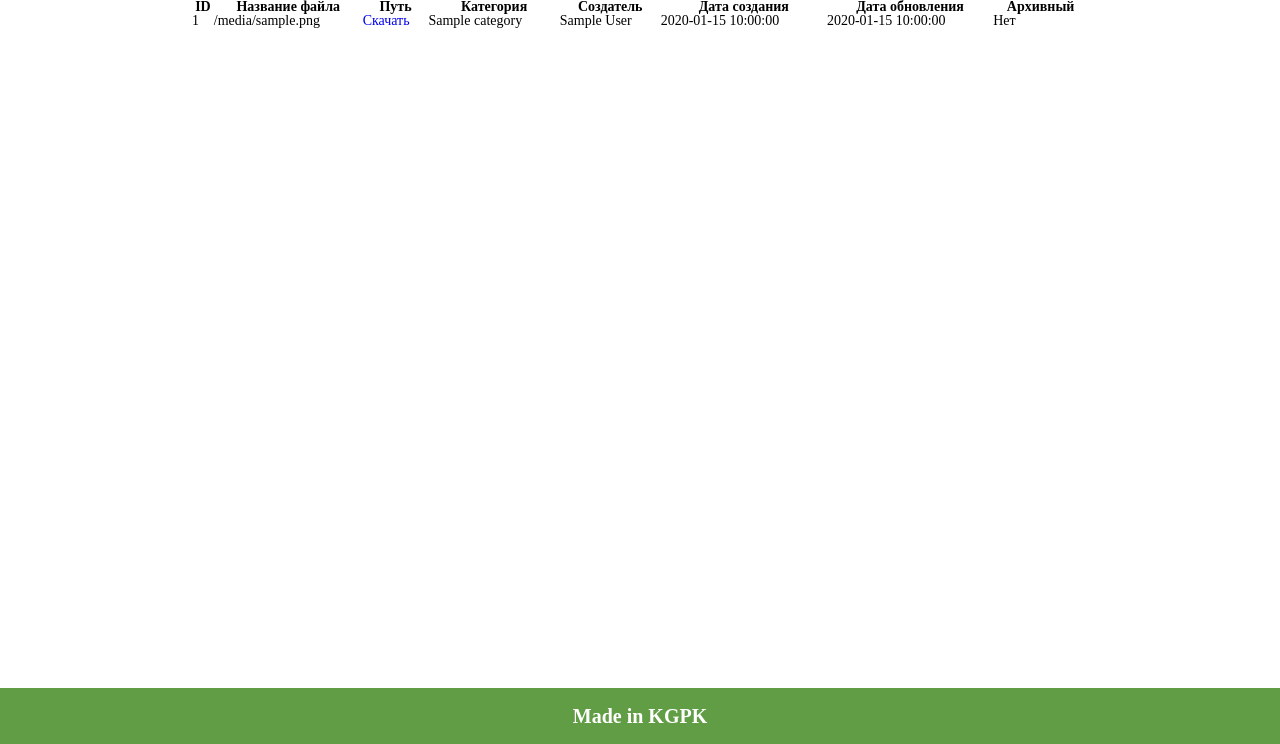
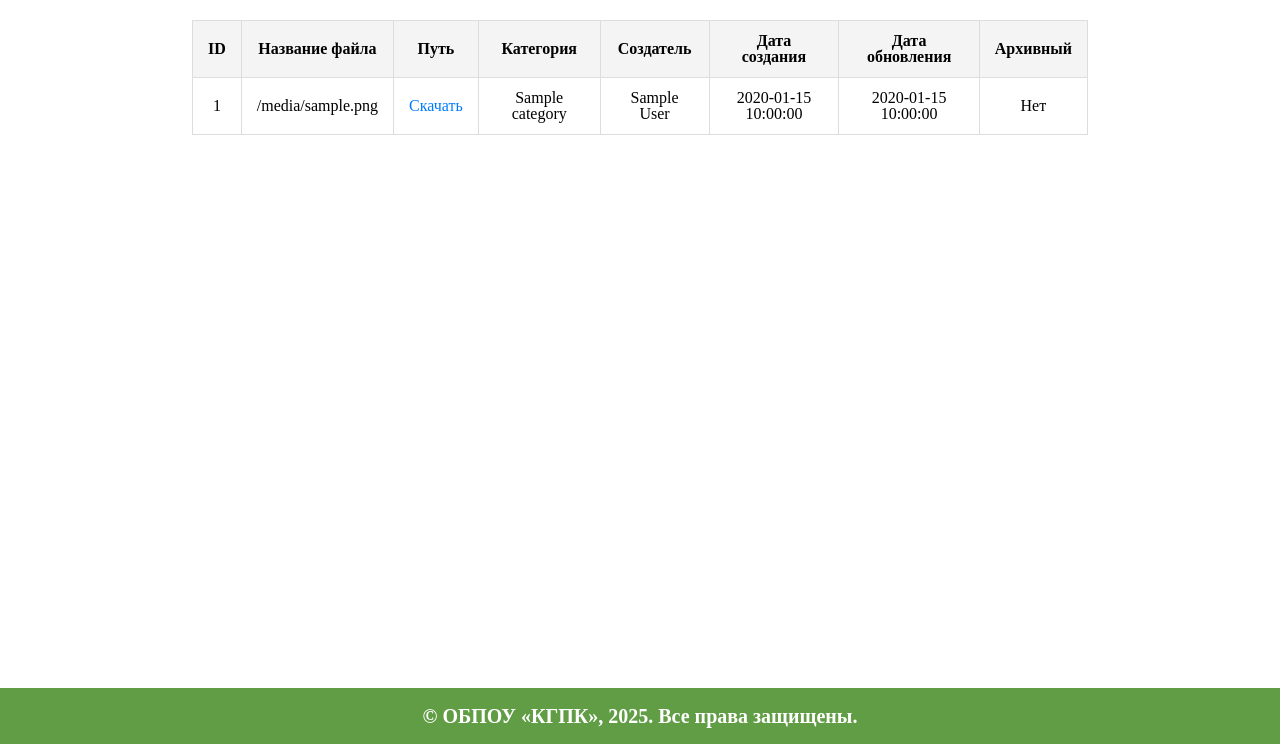
Before and after one commit to PolinaScrbbs/Military-Registration, a Python web app: template app/templates/documents.html in a window 1280 px wide. Shown: the part 56-800 px from the top of the page. Run offline with Jinja, Linux system fonts and the light colour scheme; the template is opened without the code that fills it: most values are stand-ins (such as "Sample title", 1, 10 or a date in 2020).

Commit message:
Other Documents & Styles

```diff
--- /dev/null
+++ b/app/static/css/base.css
@@ -0,0 +1,7 @@
+@import '__navbar.css';
+@import "__footer.css";
+
+.content{
+    height: 86vh;
+    padding: 2.5vh 15vw;
+}
--- /dev/null
+++ b/app/static/css/documents.css
@@ -0,0 +1,29 @@
+@import 'base.css';
+
+.document-table {
+        border-collapse: collapse;
+        font-size: 16px;
+        text-align: center;
+    }
+    .document-table th, .document-table td {
+        padding: 12px 15px;
+        border: 1px solid #ddd;
+        text-align: center;
+    }
+    .document-table th {
+        background-color: #f4f4f4;
+        font-weight: bold;
+    }
+    .document-table tr:nth-child(even) {
+        background-color: #f9f9f9;
+    }
+    .document-table tr:hover {
+        background-color: #f1f1f1;
+    }
+    .download-link {
+        color: #007BFF;
+        text-decoration: none;
+    }
+    .download-link:hover {
+        text-decoration: underline;
+    }
--- a/app/static/css/index.css
+++ b/app/static/css/index.css
@@ -1,9 +1,44 @@
-@import 'null.css';
-@import '__navbar.css';
-@import "__footer.css";
-@import "__folders.css";
+@import 'base.css';
 
-.content{
-    height: 86vh;
-    padding: 0 15vw;
+.folders__container{
+    width: 100%;
+    height: 100%;
+    padding: 10vh 5vw 5vh 5vw;
 }
+
+.folders__line{
+    width: 100%;
+    display: flex;
+    flex-wrap: wrap;
+    align-items: center;
+    justify-content: space-between;
+    gap: 5vh;
+}
+
+.folder__container {
+    display: flex;
+    flex-direction: column;
+    position: relative;
+}
+
+.folder__icon {
+    width: 170px;
+    height: 150px;
+    background-size: cover;
+    background-position: center;
+    background-repeat: no-repeat;
+    position: relative;
+    display: flex;
+    justify-content: center;
+    align-items: center;
+}
+
+.folder__title {
+    width: 82%;
+    font-size: 18px;
+    padding: 2.3vh 0.9vw 0 0;
+    color: #000000;
+    margin: 0;
+    text-align: center;
+    position: absolute;
+}
--- a/app/templates/base.html
+++ b/app/templates/base.html
@@ -4,19 +4,20 @@
 	<meta charset="UTF-8">
 	<meta name="viewport" content="width=device-width, initial-scale=1.0">
 	<title>{{ title }}</title>
-	<link rel="stylesheet" href="{{ url_for('static', filename='css/index.css') }}">
+	{% block styles %} {% endblock styles %}
+	<link rel="stylesheet" href="{{ url_for('static', filename='css/null.css') }}">
 </head>
 <body>
 	<div class="navbar">
 		<div class="navbar__container">
-			<div class="navbar__title">Воинский учёт</div>
+			<div class="navbar__title">Воинский учёт </div>
 		</div>
 	</div>
 	<div class="content">
 		{% block content %} {% endblock %}
 	</div>
 	<div class="footer">
-		<div class="footer__title">Made in KGPK</div>
+		<div class="footer__title">© ОБПОУ «КГПК», 2025. Все права защищены.</div>
 	</div>
 </body>
 </html>
--- a/app/templates/documents.html
+++ b/app/templates/documents.html
@@ -1,8 +1,10 @@
 {% extends "base.html" %}
 
+{% block styles %} <link rel="stylesheet" href="{{ url_for('static', filename='css/documents.css') }}"> {% endblock styles%}
+
 {% block content %}
-
-<table border="1" style="width: 100%; border-collapse: collapse;">
+{% if documents %}
+    <table class="document-table">
         <thead>
             <tr>
                 <th>ID</th>
@@ -20,7 +22,7 @@
             <tr>
                 <td>{{ document.id }}</td>
                 <td>{{ document.filename }}</td>
-            <td><a href="http://localhost:8000/{{ document.path }}" download>Скачать</a></td>
+                <td><a href="http://localhost:8000/{{ document.path }}" class="download-link" download>Скачать</a></td>
                 <td>{{ document.category }}</td>
                 <td>{{ document.creator.full_name }}</td>
                 <td>{{ document.created_at }}</td>
@@ -30,5 +32,5 @@
             {% endfor %}
         </tbody>
     </table>
-
+{% endif %}
 {% endblock %}
```
Also changed, not shown: app/static/css/__folders.css (deleted, +0 -42 lines), app/templates/index.html (+6 -6 lines). Lines whose indentation alone changed are shown as unchanged.
